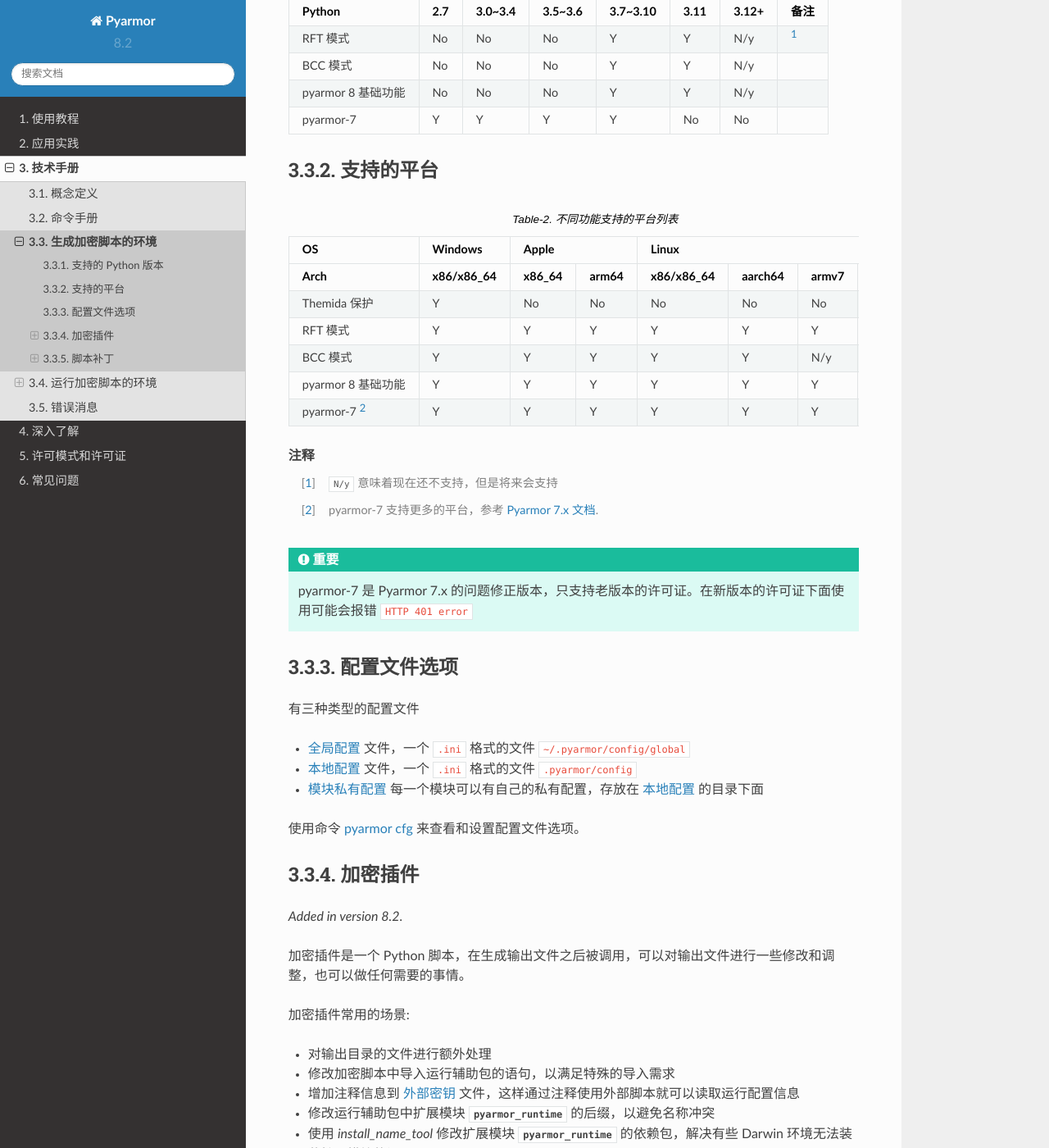
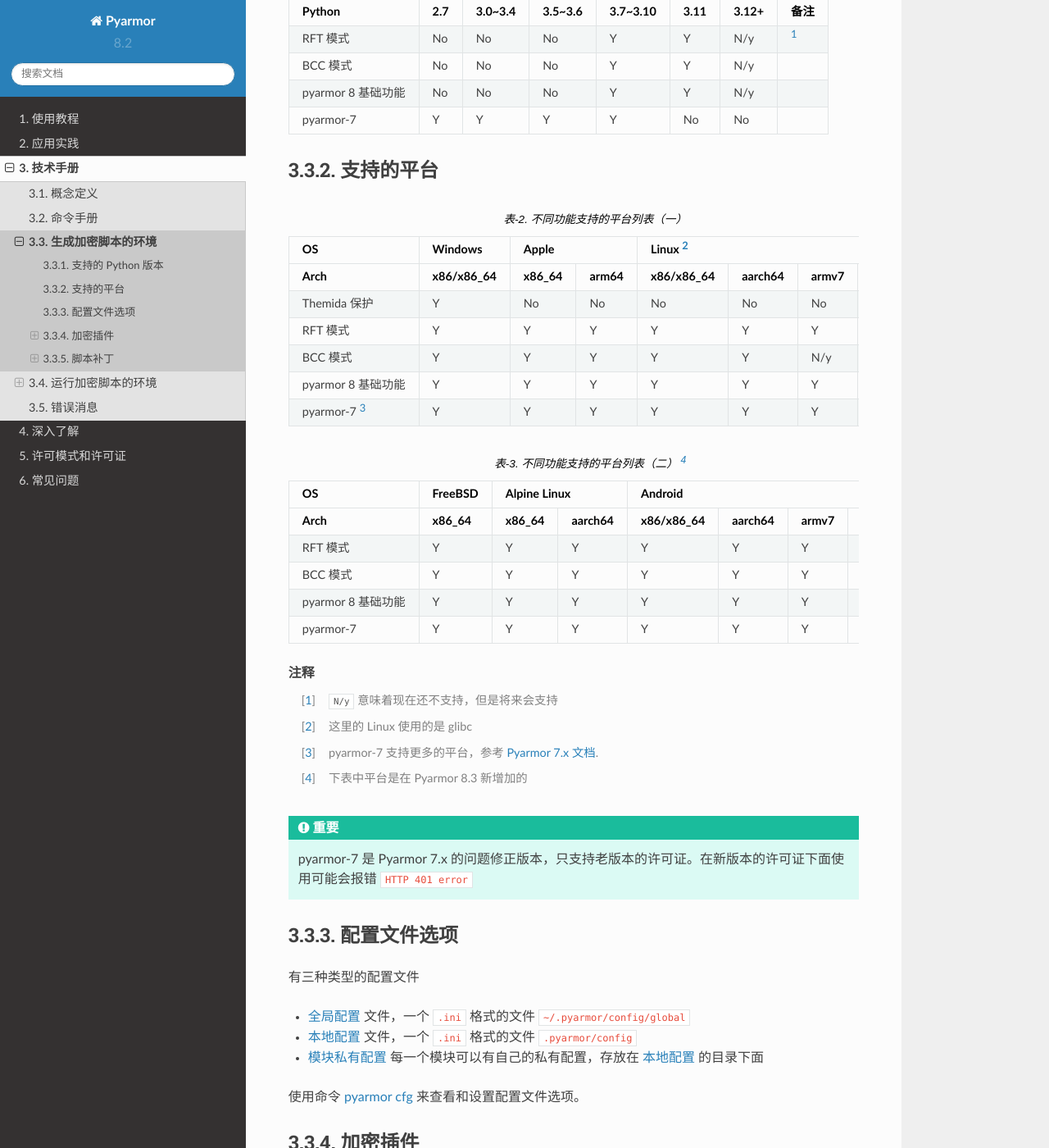
Before and after one commit to dashingsoft/pyarmor-docs-zh, a Sphinx documentation site: the page built from docs/reference/environments.rst, in a window 1280 px wide and 1400 px high, scrolled down 511 px. Shown: the whole window at 82% size. Built offline with Sphinx 7.4.7 and the Read the Docs theme 2.0.0, drawn with Linux system fonts in a browser that asks for light colours.

Commit message:
列出新支持的平台: FreeBSD, Alpine 和 Android

```diff
--- a/docs/reference/environments.rst
+++ b/docs/reference/environments.rst
@@ -34,11 +34,11 @@
 支持的平台
 ==========
 
-.. table:: Table-2. 不同功能支持的平台列表
+.. table:: 表-2. 不同功能支持的平台列表（一）
    :widths: auto
 
    ===================  ============  ========  =======  ============  =========  =======  =======
-   OS                     Windows           Apple                    Linux
+   OS                     Windows           Apple                    Linux [#]_
    -------------------  ------------  -----------------  -----------------------------------------
    Arch                  x86/x86_64    x86_64    arm64    x86/x86_64    aarch64    armv7    armv6
    ===================  ============  ========  =======  ============  =========  =======  =======
@@ -49,10 +49,26 @@
    pyarmor-7 [#]_           Y           Y         Y          Y           Y        Y         Y
    ===================  ============  ========  =======  ============  =========  =======  =======
 
+.. table:: 表-3. 不同功能支持的平台列表（二） [#]_
+   :widths: auto
+
+   ===================  ============  =========  =========  ============  =========  =======  =======
+   OS                     FreeBSD        Alpine Linux                      Android
+   -------------------  ------------  --------------------  -----------------------------------------
+   Arch                    x86_64      x86_64     aarch64    x86/x86_64    aarch64    armv7    armv6
+   ===================  ============  =========  =========  ============  =========  =======  =======
+   RFT 模式                  Y            Y          Y           Y           Y          Y       No
+   BCC 模式                  Y            Y          Y           Y           Y          Y       No
+   pyarmor 8 基础功能          Y            Y          Y           Y           Y          Y       No
+   pyarmor-7                 Y            Y          Y           Y           Y          Y       Y
+   ===================  ============  =========  =========  ============  =========  =======  =======
+
 .. rubric:: 注释
 
 .. [#] ``N/y`` 意味着现在还不支持，但是将来会支持
+.. [#] 这里的 Linux 使用的是 glibc
 .. [#] pyarmor-7 支持更多的平台，参考 `Pyarmor 7.x 文档`__.
+.. [#] 下表中平台是在 Pyarmor 8.3 新增加的
 
 .. important::
 
```
Also changed, not shown: docs/reference/concepts.rst (+10 -0 lines).
